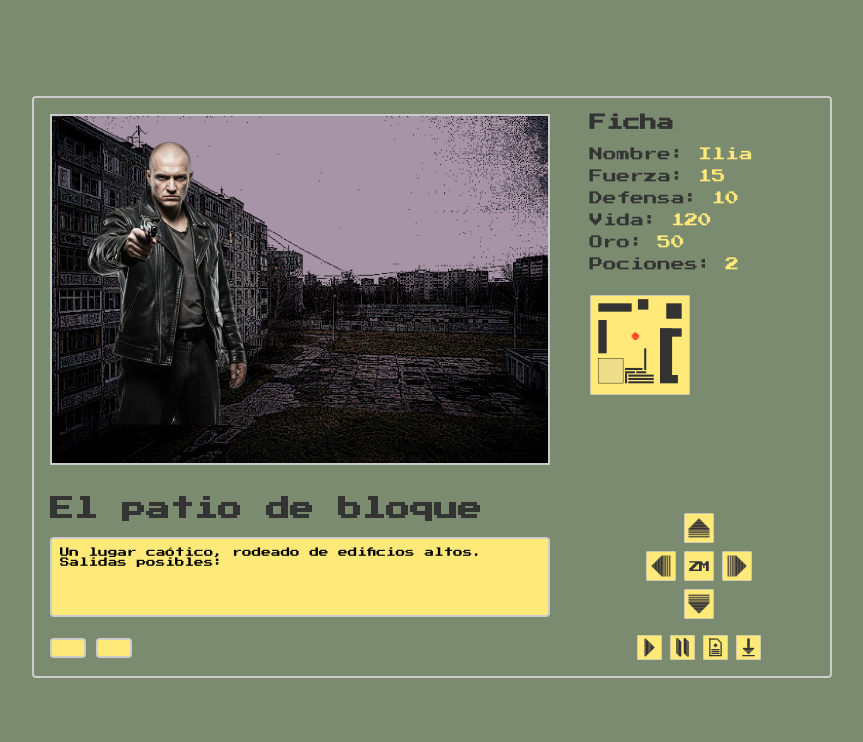
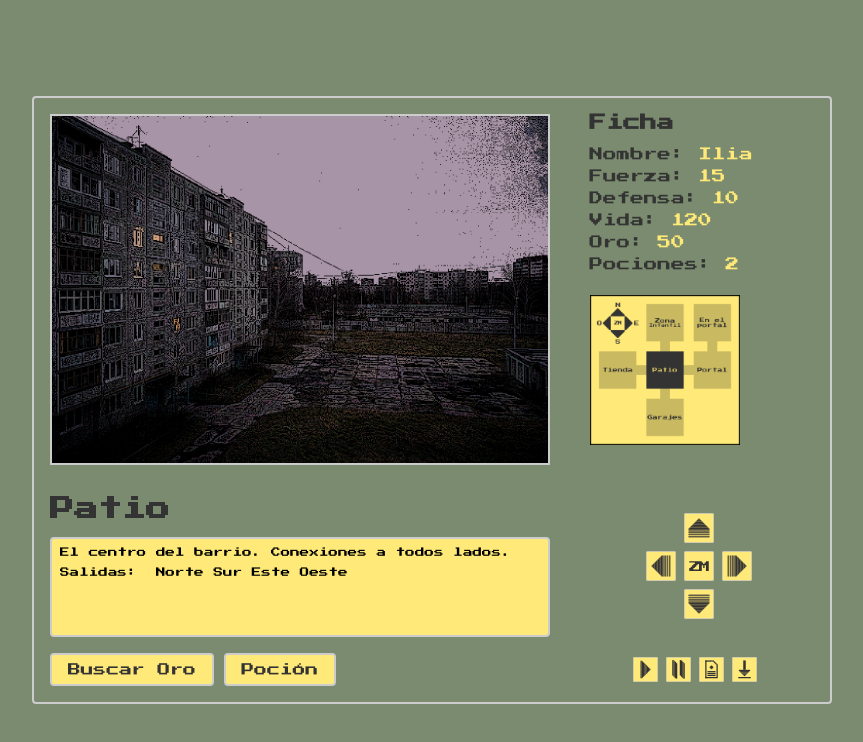
Before and after one commit to Iloosha05/Ilia-Zilber_Juego-DIW, a plain HTML site: page index.html in a window 1280 px wide. Shown: the whole page, without its empty margins (208-1071 px from the left). Drawn offline with Linux system fonts and the light colour scheme.

Commit message:
coomit-from-home

```diff
--- a/index.html
+++ b/index.html
@@ -1,24 +1,24 @@
 <!DOCTYPE html>
-<html lang="en">
+<html lang="es">
 <head>
     <meta charset="UTF-8">
     <meta name="viewport" content="width=device-width, initial-scale=1.0">
-    <title>Document</title>
+    <title>Juego</title>
     <link rel="stylesheet" href="./style/style.css">
     <script src="./js/script.js" defer></script>
-    <link rel="preconnect" href="https://fonts.googleapis.com"> <!-- Importamos el fuente -->
-    <link rel="preconnect" href="https://fonts.gstatic.com" crossorigin> <!-- Importamos el fuente -->
-    <link href="https://fonts.googleapis.com/css2?family=Press+Start+2P&display=swap" rel="stylesheet"> <!-- Importamos el fuente -->
+    <link rel="preconnect" href="https://fonts.googleapis.com">
+    <link rel="preconnect" href="https://fonts.gstatic.com" crossorigin>
+    <link href="https://fonts.googleapis.com/css2?family=Press+Start+2P&display=swap" rel="stylesheet">
 </head>
 <body>
-    <div class="content"> <!-- El contenedor general -->
-        <div class="upper"> <!-- El contenedor de arriva, dónde van a aparecer imagen y ficha -->
-            <div class="upper-left"> <!-- El contenedor dónde se coloca la imagen -->
-                <img class="imagen" id="imagen" src="./img/en_portal.png" alt="Juego"> <!-- La imagen principal -->
-                <img class="monster" src="./img/monster.webp" alt="Monstruo"> <!-- La imagen del monstruo -->
-            </div>
-            <div class="upper-right">
-                <div class="ficha"> <!-- El campo de la ficha -->
+    <section class="content">
+        <section class="upper">
+            <section class="upper-left">
+                <img class="imagen" id="imagen" src="./img/patio.jpeg" alt="Juego">
+                <img class="monster" src="./img/monster.webp" alt="Monstruo">
+            </section>
+            <section class="upper-right">
+                <section class="ficha">
                     <h3>Ficha</h3>
                     <p>Nombre: <span id="nombre"></span></p>
                     <p>Fuerza: <span id="fuerza"></span></p>
@@ -26,86 +26,74 @@
                     <p>Vida: <span id="vida"></span></p>
                     <p>Oro: <span id="oro"></span></p>
                     <p>Pociones: <span id="pociones"></span></p>
-                </div>
+                </section>
+                <section id="hero-info"></section>
+                <a class="map-a" href="#"><img class="map" id="map" src="./img/map.svg" alt="mapa"></a>
+            </section>
+        </section>
 
-                <!-- NUEVO BLOQUE PARA mostrarHeroe() -->
-                <div id="hero-info"></div>
+        <section class="middle">
+            <section class="middle-left">
+                <h2 id="locacion"></h2>
+                <textarea id="texto-juego" readonly></textarea>
+                <section id="room-info"></section>
+                <section id="enemy-info"></section>
+            </section>
 
-                <a class="map-a" href="#"><img class="map" id="map" src="./img/map.svg" alt="mapa"></a> <!-- La mapa visual del juego -->
-            </div>
-        </div>
-
-        <div class="middle"> <!-- EL contenedor de la mitad, aquí están los controladores, nombre de la sala y la ventanita para el texto-->
-            <div class="middle-left">
-                <h2 id="locacion"></h2>
-                <textarea id="texto-juego"></textarea>
-
-                <!-- NUEVO BLOQUE PARA mostrarSala() -->
-                <div id="room-info"></div>
-
-                <!-- NUEVO BLOQUE PARA mostrarEnemigo() -->
-                <div id="enemy-info"></div>
-            </div>
-
-            <div class="middle-right">
-                <div class="controllers"> <!-- El campo de controladores -->
-                    <div class="row1">
-                        <a class="btn n">
+            <section class="middle-right">
+                <section class="controllers">
+                    <section class="row1">
+                        <button class="btn n" id="btn-norte">
                             <img class="normal" src="./img/contr_n.svg" alt="norte">
                             <img class="hover" src="./img/contr_n_h.svg" alt="norte">
-                        </a>
-                    </div>
-                    <div class="row2">
-                        <a class="btn o">
+                        </button>
+                    </section>
+                    <section class="row2">
+                        <button class="btn o" id="btn-oeste">
                             <img class="normal" src="./img/contr_o.svg" alt="oeste">
                             <img class="hover" src="./img/contr_o_h.svg" alt="oeste">
-                        </a>
-                        <a class="btn c">
+                        </button>
+                        <button class="btn c">
                             <img src="./img/contr_c.svg" alt="centro">
-                        </a>
-                        <a class="btn e">
+                        </button>
+                        <button class="btn e" id="btn-este">
                             <img class="normal" src="./img/contr_e.svg" alt="este">
                             <img class="hover" src="./img/contr_e_h.svg" alt="este">
-                        </a>
-                    </div>
-                    <div class="row3">
-                        <a class="btn s">
+                        </button>
+                    </section>
+                    <section class="row3">
+                        <button class="btn s" id="btn-sur">
                             <img class="normal" src="./img/contr_s.svg" alt="sur">
                             <img class="hover" src="./img/contr_s_h.svg" alt="sur">
-                        </a>
-                    </div>
-                </div>
-            </div>
-        </div>
+                        </button>
+                    </section>
+                </section>
+            </section>
+        </section>
 
-        <div class="down"> <!-- La parte inferior -->
-            <div class="down-left">
-                <div class="action"> <!-- El contenedor para los botones de acción -->
+        <section class="down">
+            <section class="down-left">
+                <section class="action">
                     <button id="boton1"></button>
                     <button id="boton2"></button>
-                </div>
-            </div>
-            <div class="down-right">
-                <div class="icon-bar"> <!-- El contenedor para los iconos -->
-                    <a class="icon-btn play">
-                        <img class="normal" src="./img/play2.svg" alt="ejecutar">
-                        <img class="hover" src="./img/play_hover.svg" alt="ejecutar">
-                    </a>
-                    <a class="icon-btn pause">
-                        <img class="normal" src="./img/pause1.svg" alt="parar">
-                        <img class="hover" src="./img/pause_hover.svg" alt="parar">
-                    </a>
-                    <a class="icon-btn save">
-                        <img class="normal" src="./img/save2.svg" alt="guardar">
-                        <img class="hover" src="./img/save_hover.svg" alt="guardar">
-                    </a>
-                    <a class="icon-btn load">
-                        <img class="normal" src="./img/load2.svg" alt="parar">
-                        <img class="hover" src="./img/load_hover.svg" alt="parar">
-                    </a>
-                </div>
-            </div>
-        </div>
-    </div>
+                </section>
+            </section>
+            <section class="down-right">
+                <section class="icon-bar">
+                    <a class="icon-btn play"><img class="normal" src="./img/play2.svg" alt="play"><img class="hover" src="./img/play_hover.svg" alt="play"></a>
+                    <a class="icon-btn pause"><img class="normal" src="./img/pause1.svg" alt="pause"><img class="hover" src="./img/pause_hover.svg" alt="pause"></a>
+                    <a class="icon-btn save"><img class="normal" src="./img/save2.svg" alt="save"><img class="hover" src="./img/save_hover.svg" alt="save"></a>
+                    <a class="icon-btn load"><img class="normal" src="./img/load2.svg" alt="load"><img class="hover" src="./img/load_hover.svg" alt="load"></a>
+                </section>
+            </section>
+        </section>
+    </section>
+
+    <template id="enemy-template">
+        <section class="enemy-card">
+            <h3 class="enemy-name"></h3>
+            <p class="enemy-desc"></p>
+        </section>
+    </template>
 </body>
 </html>
--- a/js/script.js
+++ b/js/script.js
@@ -1,127 +1,103 @@
-/** Variables para el posicionamiento */
-let posNorth = 0;
-let posSouth = 0;
-let posEast = 0;
-let posWest = 0;
-
+/** Variables del estado del juego */
 let defaultGameState = {
     player: {
         name: "Ilia",
         health: 120,
         strength: 15,
-        strengthBonus: 3,
         defense: 10,
-        defenseBonus: 2,
         currentRoom: 1,
         gold: 50,
-        potions: 2 },
+        potions: 2,
+        currentEnemy: null
+    },
 
-    map: { /** Aquí duardamos todas las listas de salas y enemigos */
-        rooms: [ /** Lista de salas */
+    map: {
+        /** Array de objetos para las salas */
+        rooms: [
             {
                 id: 1,
+                name: "Patio",
+                description: "El centro del barrio. Conexiones a todos lados.",
                 monsterProb: 0,
-            isShop: false,
-            name: "El patio de bloque",
-            description: "Un lugar caótico, rodeado de edificios altos.",
-            north: 0,
+                north: 5,
+                south: 2,
+                east: 4,
+                west: 3,
+                img: "patio.jpeg",
+                map: "map_patio.jpg"
+            },
+            {
+                id: 2,
+                name: "Garajes",
+                description: "Garajes oscuros y fríos.",
+                monsterProb: 0.7,
+                north: 1,
                 south: 0,
                 east: 0,
                 west: 0,
-            img: "patio.jpeg"},
-
+                img: "garajes.jpeg",
+                map: "map_garajes.jpg"
+            },
             {
-            id: 2,
+                id: 3,
+                name: "Tienda",
+                description: "Aquí puedes encontrar todo, incluso enemigos",
                 monsterProb: 0.7,
-            isShop: false,
-            name: "Garajes",
-            description: "Un laberinto de garajes soviéticos",
+                north: 0,
+                south: 0,
+                east: 1,
+                west: 0,
+                img: "tienda.jpeg",
+                map: "map_tienda.jpg"
+            },
+            {
+                id: 4,
+                name: "Portal",
+                description: "Entrada al edificio principal.",
+                monsterProb: 0.5,
+                north: 6,
+                south: 0,
+                east: 0,
+                west: 1,
+                img: "portal.jpeg",
+                map: "map_portal.jpg"
+            },
+            {
+                id: 5,
+                name: "Zona Infantil",
+                description: "Columpios oxidados y silencio.",
+                monsterProb: 0.7,
                 north: 0,
                 south: 1,
                 east: 0,
                 west: 0,
-            img: "garajes.jpeg"},
-
+                img: "infantil.jpeg",
+                map: "map_infantil.jpg"
+            },
             {
-            id: 3,
-            monsterProb: 0.7,
-            isShop: true,
-            name: "Tienda universal",
-            description: "Una tienda dónde se puede encontrar todo",
-            north: 1,
-            south: 0,
-            east: 1,
-            west: 0,
-            img: "tienda.jpeg"},
-
-        {
-            id: 4,
-            monsterProb: 0.7,
-            isShop: false,
-            name: "Portal",
-            description: "Nadie sabe que está pasando aquí",
+                id: 6,
+                name: "En el portal",
+                description: "Dentro del portal. Solo puedes salir al sur.",
+                monsterProb: 1.0,
                 north: 0,
-            south: 0,
-            east: 0,
-            west: 1,
-            img: "portal.jpeg"},
-
-        {
-            id: 5,
-            monsterProb: 0.7,
-            isShop: false,
-            name: "Zona infantil",
-            description: "Aquí me crié.",
-            north: 1,
-            south: 0,
+                south: 4,
                 east: 0,
                 west: 0,
-            img: "infantil.jpeg"},
-
-        {
-            id: 6,
-            monsterProb: 1,
-            isShop: false,
-            name: "En el portal",
-            description: "Nadie aquí.. o...",
-            north: 0,
-            south: 0,
-            east: 0,
-            west: 2,
-            img: "en_portal.jpeg"}
+                img: "en_portal.jpeg",
+                map: "map_enportal.jpg"
+            }
         ],
 
-        enemies: [ /** Lista de enemigos */
-        {
-            name: "Gopnik",
-            isBoss: false,
-            description: "Una perona deportista y agresiva.",
-            health: 40,
-            strength: 8,
-            defence: 3,
-            img: "gopnik.webp"},
-
-        {
-            name: "Cliente enfadado",
-            isBoss: false,
-            description: "Furioso y hambriento.",
-            health: 55,
-            strength: 10,
-            defence: 5,
-            img: "cliente.webp"},
-
-        {
-            name: "Bandido",
-            isBoss: true,
-            description: "Tiene una pistola de aire",
-            health: 120,
-            strength: 18,
-            defence: 12,
-            img: "bandido.webp"}
+        //la lista de enemigos
+        enemies: [
+            { name: "Gopnik", isBoss: false, description: "Agresivo con chándal.", health: 40, strength: 8, img: "gopnik.webp" },
+            { name: "Cliente enfadado", isBoss: false, description: "Grita mucho.", health: 55, strength: 10, img: "cliente.webp" },
+            { name: "Bandido", isBoss: true, description: "El jefe final.", health: 120, strength: 18, img: "bandido.webp" }
         ]
     }
 };
 
+/** Mostramos datos del héroe */
 function mostrarHeroe() {
     document.getElementById("nombre").textContent = defaultGameState.player.name;
     document.getElementById("fuerza").textContent = defaultGameState.player.strength;
@@ -131,112 +107,125 @@ function mostrarHeroe() {
     document.getElementById("pociones").textContent = defaultGameState.player.potions;
 }
 
+/** Actualizamos la sala actual */
 function mostrarSala() {
-    let rooms = defaultGameState.map.rooms;
-    let room = rooms.find(r => r.id === defaultGameState.player.currentRoom);
+    let room = defaultGameState.map.rooms.find(function(r) {
+        return r.id === defaultGameState.player.currentRoom;
+    });
 
     document.getElementById("locacion").textContent = room.name;
     document.getElementById("imagen").src = "img/" + room.img;
-    document.getElementById("texto-juego").value =
-        room.description + "\nSalidas posibles: " +
-        (room.north > 0 ? "Norte " : "") +
-        (room.south > 0 ? "Sur " : "") +
-        (room.east > 0 ? "Este " : "") +
-        (room.west > 0 ? "Oeste" : "");
+    document.getElementById("map").src = "img/" + room.map;
+
+    let salidas = "Salidas: ";
+    if (room.north > 0) salidas += " Norte";
+    if (room.south > 0) salidas += " Sur";
+    if (room.east > 0) salidas += " Este";
+    if (room.west > 0) salidas += " Oeste";
+
+    document.getElementById("texto-juego").value = room.description + "\n\n" + salidas;
 }
 
-function actualizarSalaPorPosicion() {
-    let index = posNorth + posEast - posSouth - posWest;
-    let rooms = defaultGameState.map.rooms;
+/** La logica de movimiento */
+function move(direction) {
+    let currentRoom = defaultGameState.map.rooms.find(function(r) {
+        return r.id === defaultGameState.player.currentRoom;
+    });
 
-    if (index < 0) index = 0;
-    if (index >= rooms.length) index = rooms.length - 1;
+    // Propiedades del objeto room
+    let nextRoomId = currentRoom[direction];
 
-    if (defaultGameState.player.currentRoom !== rooms[index].id) {
-        defaultGameState.player.currentRoom = rooms[index].id;
-        defaultGameState.player.currentEnemy = null; // сброс врага при смене комнаты
+    if (nextRoomId > 0) {
+        defaultGameState.player.currentRoom = nextRoomId;
+
+        // Recargamos el enemigo
+        defaultGameState.player.currentEnemy = null;
+        document.getElementById("enemy-info").innerHTML = "";
+        document.querySelector(".monster").style.display = "none";
+
+        mostrarSala();
+        intentarEnemigo();
+    } else {
+        document.getElementById("texto-juego").value += "\n\nNo puedes ir por ahí.";
+    }
 }
 
-    mostrarSalaActual();
+/** Probabilidad de enemigo */
+function intentarEnemigo() {
+    let room = defaultGameState.map.rooms.find(function(r) {
+        return r.id === defaultGameState.player.currentRoom;
+    });
+
+    // Llamamos la funcion que genera un enemigo randomo
+    if (room.monsterProb > 0 && Math.random() < room.monsterProb) {
+        generarEnemigo();
+    }
 }
 
-
-function mostrarSalaActual() {
-    mostrarSala();
-}
-
-function moveNorth() {
-    posNorth++;
-    actualizarSalaPorPosicion();
-}
-
-function moveSouth() {
-    posSouth++;
-    actualizarSalaPorPosicion();
-}
-
-function moveEast() {
-    posEast++;
-    actualizarSalaPorPosicion();
-}
-
-function moveWest() {
-    posWest++;
-    actualizarSalaPorPosicion();
-}
-
-function generarEnemigo(room) {
-    if (defaultGameState.player.currentEnemy) return; // уже есть враг
-
-    let random = Math.random();
-    if (random > room.monsterProb) return;
-
+/** Aqu'i creamos un enemigo randomo */
+function generarEnemigo() {
     let enemigos = defaultGameState.map.enemies;
     let enemigo;
-
+    if (defaultGameState.player.currentRoom === 6) {
+        enemigo = enemigos.find(function(e) { return e.isBoss; });
+        document.getElementById("texto-juego").value += `\n\nHAS ENCONTRADO AL JEFE FINAL!`;
+    } else {
         let bossRoll = Math.random();
-    if (bossRoll < 0.02) {
-        enemigo = enemigos.find(e => e.isBoss);
+        if (bossRoll <= 0.02) {
+            enemigo = enemigos.find(function(e) { return e.isBoss; });
         } else {
-        let normales = enemigos.filter(e => !e.isBoss);
+            let normales = enemigos.filter(function(e) { return !e.isBoss; });
             enemigo = normales[Math.floor(Math.random() * normales.length)];
+        }
     }
 
     defaultGameState.player.currentEnemy = enemigo;
 
-    let enemigoDiv = document.getElementById("enemy-info");
-    enemigoDiv.innerHTML =
-        "<h3>" + enemigo.name + "</h3>" +
-        "<img src='img/" + enemigo.img + "'>" +
-        "<p>" + enemigo.description + "</p>";
+    let template = document.getElementById("enemy-template");
+    let clone = template.content.cloneNode(true);
 
-    document.querySelector(".monster").style.display = "block";
+    clone.querySelector(".enemy-name").textContent = enemigo.name;
+    clone.querySelector(".enemy-desc").textContent = enemigo.description;
+
+    document.getElementById("enemy-info").appendChild(clone);
+
+    // Mostrar imagen monstruo
+    let monsterImg = document.querySelector(".monster");
+    monsterImg.src = "img/" + enemigo.img;
+    monsterImg.style.display = "block";
+
+    document.getElementById("texto-juego").value += `\n\nCuidado! Un ${enemigo.name} ha aparecido.`;
 }
 
+/** Funcion para buscar oro */
+function buscarOro() {
+    let room = defaultGameState.map.rooms.find(function(r) {
+        return r.id === defaultGameState.player.currentRoom;
+    });
 
-function intentarEnemigo() {
-    let room = defaultGameState.map.rooms.find(r => r.id === defaultGameState.player.currentRoom);
-    if (room.monsterProb > 0) generarEnemigo(room);
-}
-
-function buscarOro() {
-    let room = defaultGameState.map.rooms.find(r => r.id === defaultGameState.player.currentRoom);
-    if (room.monsterProb <= 0) return;
-
+    if (room.monsterProb > 0) {
         let oro = Math.floor(Math.random() * 11);
         defaultGameState.player.gold += oro;
         document.getElementById("oro").textContent = defaultGameState.player.gold;
-    document.getElementById("texto-juego").value += `\nHas encontrado ${oro} monedas de oro`;
+        document.getElementById("texto-juego").value += `\nHas encontrado ${oro} monedas de oro.`;
+    } else {
+        document.getElementById("texto-juego").value += "\nAquí no hay oro.";
+    }
 }
 
-document.addEventListener("DOMContentLoaded", function () {
+// Eventos
+document.addEventListener("DOMContentLoaded", function() {
     mostrarHeroe();
-    mostrarSalaActual();
+    mostrarSala();
 
-    document.querySelector(".btn.n").addEventListener("click", moveNorth);
-    document.querySelector(".btn.s").addEventListener("click", moveSouth);
-    document.querySelector(".btn.e").addEventListener("click", moveEast);
-    document.querySelector(".btn.o").addEventListener("click", moveWest);
+    document.getElementById("boton1").textContent = "Buscar Oro";
+    document.getElementById("boton2").textContent = "Poción";
+
+    // Eventos de botones de navegación
+    document.getElementById("btn-norte").addEventListener("click", function() { move('north'); });
+    document.getElementById("btn-sur").addEventListener("click", function() { move('south'); });
+    document.getElementById("btn-este").addEventListener("click", function() { move('east'); });
+    document.getElementById("btn-oeste").addEventListener("click", function() { move('west'); });
 
     document.getElementById("boton1").addEventListener("click", buscarOro);
 });
--- a/style/main.css
+++ b/style/main.css
@@ -1,10 +1,10 @@
 main {
-    max-width: 1000px; /* limitamos la anchura de parte principal */
+    max-width: 1000px;
     margin: 0 auto;
 }
 
 .content{
-    border: 2px solid #ccc; /* ponemos un borde  */
+    border: 2px solid #ccc;
     border-radius: 4px;
     margin: 6rem auto 1rem auto;
     width: 90%;
@@ -20,7 +20,7 @@ main {
 .upper-left {
     width: 70%;
     margin-right: 1rem;
-    position: relative; /* position relative para que la imágen del monstruo tenga un elemento padre */
+    position: relative;
     display: inline-block;
 }
 
@@ -32,12 +32,13 @@ main {
 }
 
 .monster {
-    position: absolute; /* usamos position absolute para que la imágen de monstruo se muestre por encima de la imágen principal */
-    top: 8%;
-    left: 7%;
+    position: absolute;
+    bottom: 1%;
+    left: 50%;
     width: 160px;
     height: auto;
     pointer-events: none;
+    display: none; /* Скрыто по умолчанию */
 }
 
 .upper-right{
@@ -63,7 +64,7 @@ main {
 }
 
 .map{
-    max-width: 100px;
+    max-width: 150px;
 }
 
 .middle {
@@ -85,10 +86,10 @@ main {
 .middle textarea {
     font-family: "Press Start 2P", system-ui;
     width: 100%;
-    height: 80px;
+    height: 100px;
     font-size: 0.6rem;
     background-color: #FFEA79;
-    border: 2px solid #ccc; /* ponemos un borde  */
+    border: 2px solid #ccc;
     border-radius: 4px;
     padding: 0.5rem;
     resize: none;
@@ -120,9 +121,16 @@ main {
     margin-bottom: 0;
 }
 
+/* Изменено с <a> на <button> в HTML, стили обновлены */
 .btn {
     display: inline-block;
     position: relative;
+    background: none;
+    border: none;
+    cursor: pointer;
+    padding: 0;
+    width: 30px;
+    height: 30px;
 }
 
 .btn img{
@@ -178,15 +186,11 @@ main {
     background-color: #FFEA79;
     font-size: 0.8rem;
     white-space: nowrap;
-}
-
-
-.action button:last-child{
-    margin-right: 0; /* quitamos el margen para el ultimo boton  */
+    cursor: pointer;
 }
 
 .action button:hover {
-    border: 2px solid #333; /* ponemos un borde con un color diferente */
+    border: 2px solid #333;
 }
 
 .icon-bar {
@@ -196,10 +200,6 @@ main {
 
 .down a{
     margin-right: 0.5rem;
-}
-
-.down a:last-child{
-    margin-right: 0;
 }
 
 .down img {
```
Also changed, not shown: img/map_enportal.jpg (added), img/map_garajes.jpg (added), img/map_infantil.jpg (added), img/map_patio.jpg (added), img/map_portal.jpg (added), img/map_tienda.jpg (added). Lines whose indentation alone changed are shown as unchanged.
